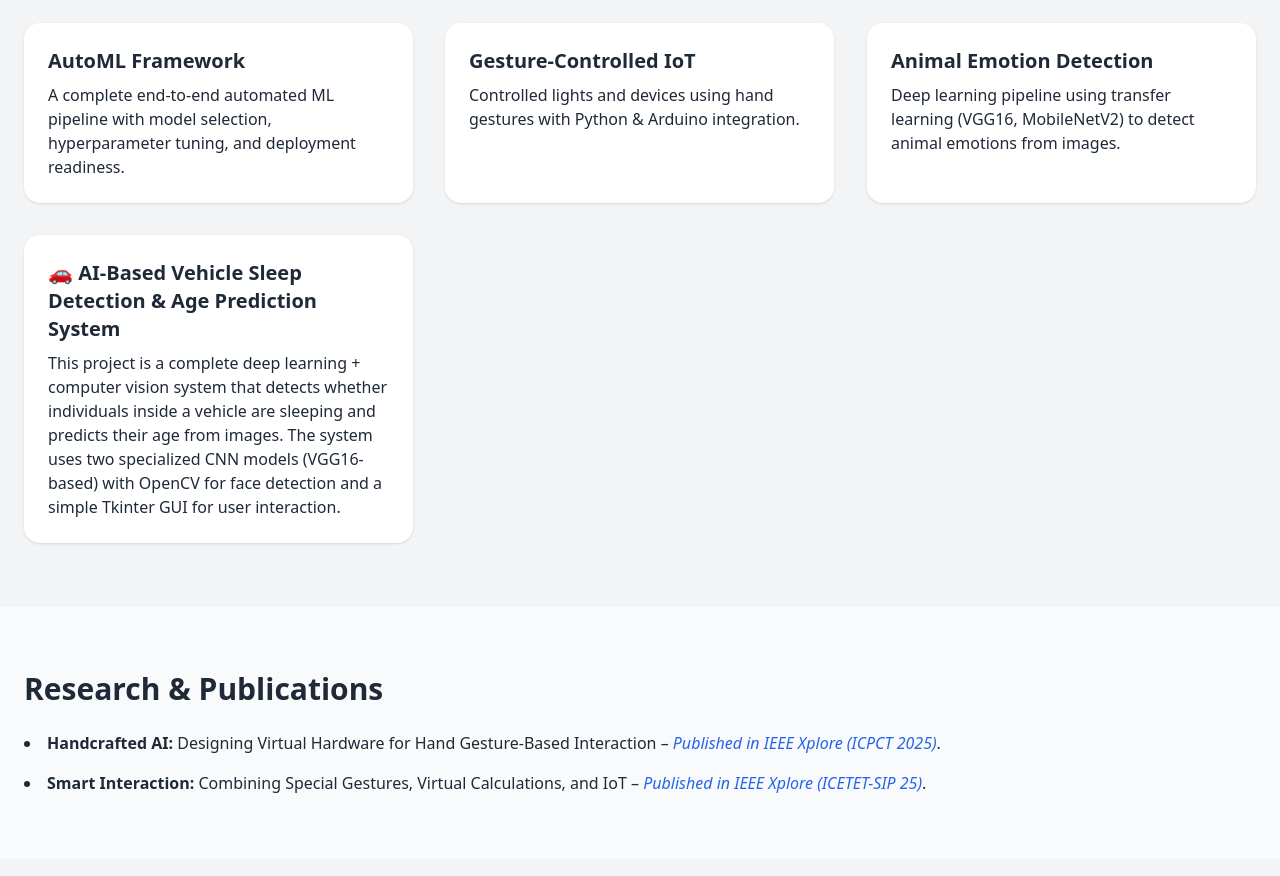
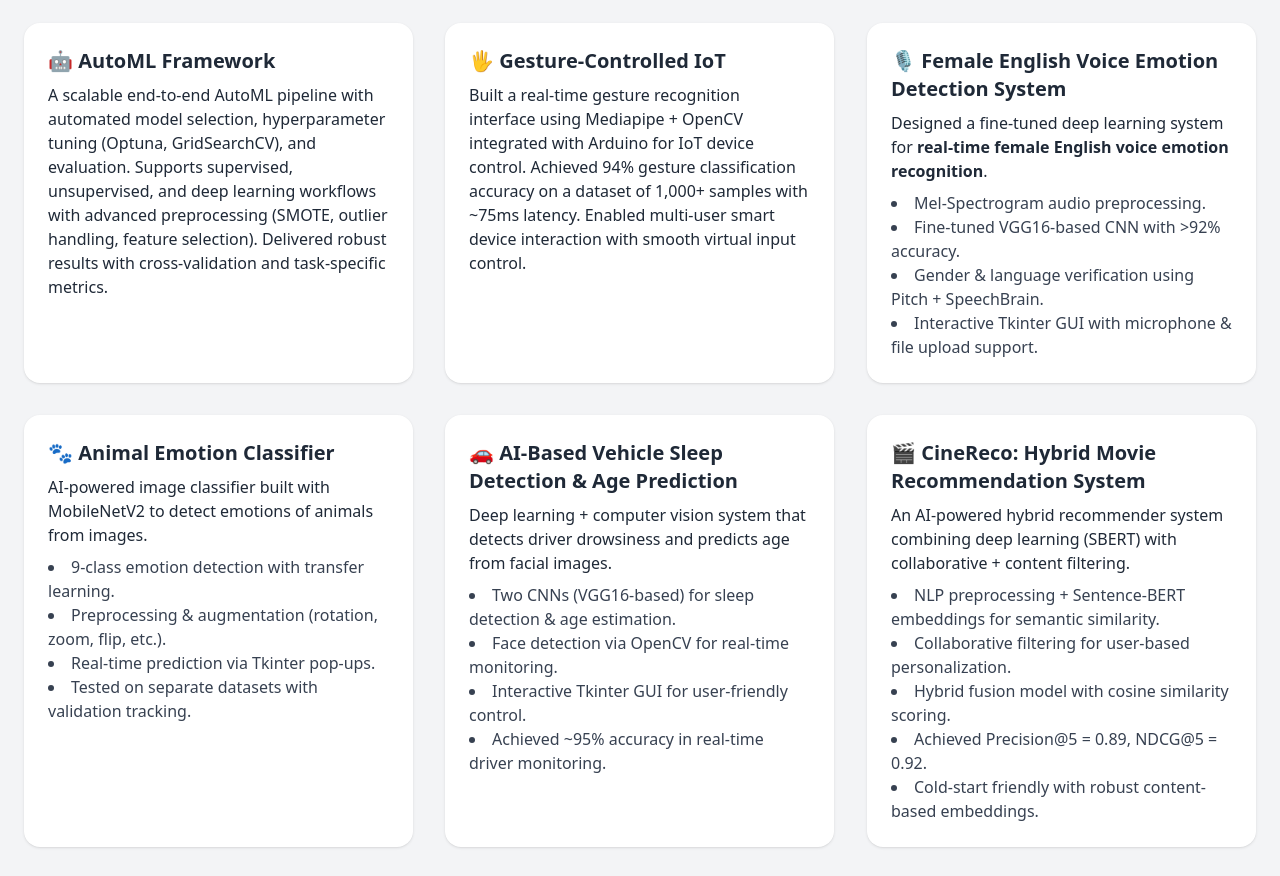
Before and after one commit to shivam15112003/shivam-portfolio, a plain HTML site: page index.html in a window 1280 px wide. Shown: the part 1040-1916 px from the top of the page. Drawn offline with nearby package versions, Linux system fonts and the light colour scheme.

Commit message:
Update index.html

```diff
--- a/index.html
+++ b/index.html
@@ -87,27 +87,89 @@
 
 
 
-    <!-- Projects -->
+      <!-- Projects -->
   <section id="projects" class="py-16 bg-gray-100">
     <div class="container mx-auto px-6">
       <h3 class="text-3xl font-semibold mb-10">Projects</h3>
       <div class="grid md:grid-cols-2 lg:grid-cols-3 gap-8">
+
+        <!-- AutoML -->
         <div data-aos="fade-up" class="bg-white rounded-2xl shadow p-6 hover:scale-105 transition transform">
-          <h4 class="text-xl font-bold mb-2">AutoML Framework</h4>
-          <p>A complete end-to-end automated ML pipeline with model selection, hyperparameter tuning, and deployment readiness.</p>
+          <h4 class="text-xl font-bold mb-2">🤖 AutoML Framework</h4>
+          <p>A scalable end-to-end AutoML pipeline with automated model selection, hyperparameter tuning (Optuna, GridSearchCV), and evaluation.
+             Supports supervised, unsupervised, and deep learning workflows with advanced preprocessing (SMOTE, outlier handling, feature selection).
+             Delivered robust results with cross-validation and task-specific metrics.</p>
         </div>
+
+        <!-- Gesture Controlled IoT -->
         <div data-aos="fade-up" class="bg-white rounded-2xl shadow p-6 hover:scale-105 transition transform">
-          <h4 class="text-xl font-bold mb-2">Gesture-Controlled IoT</h4>
-          <p>Controlled lights and devices using hand gestures with Python & Arduino integration.</p>
+          <h4 class="text-xl font-bold mb-2">🖐 Gesture-Controlled IoT</h4>
+          <p>Built a real-time gesture recognition interface using Mediapipe + OpenCV integrated with Arduino for IoT device control.
+             Achieved 94% gesture classification accuracy on a dataset of 1,000+ samples with ~75ms latency.
+             Enabled multi-user smart device interaction with smooth virtual input control.</p>
         </div>
+
+        <!-- Female Voice Emotion Detection -->
         <div data-aos="fade-up" class="bg-white rounded-2xl shadow p-6 hover:scale-105 transition transform">
-          <h4 class="text-xl font-bold mb-2">Animal Emotion Detection</h4>
-          <p>Deep learning pipeline using transfer learning (VGG16, MobileNetV2) to detect animal emotions from images.</p>
+          <h4 class="text-xl font-bold mb-2">🎙 Female English Voice Emotion Detection System</h4>
+          <p>Designed a fine-tuned deep learning system for <strong>real-time female English voice emotion recognition</strong>.</p>
+          <ul class="list-disc list-inside mt-2 text-gray-700">
+            <li>Mel-Spectrogram audio preprocessing.</li>
+            <li>Fine-tuned VGG16-based CNN with >92% accuracy.</li>
+            <li>Gender & language verification using Pitch + SpeechBrain.</li>
+            <li>Interactive Tkinter GUI with microphone & file upload support.</li>
+          </ul>
         </div>
+
+        <!-- Animal Emotion Detection -->
         <div data-aos="fade-up" class="bg-white rounded-2xl shadow p-6 hover:scale-105 transition transform">
-          <h4 class="text-xl font-bold mb-2">🚗 AI-Based Vehicle Sleep Detection & Age Prediction System</h4>
-          <p>This project is a complete deep learning + computer vision system that detects whether individuals inside a vehicle are sleeping and predicts their age from images. The system uses two specialized CNN models (VGG16-based) with OpenCV for face detection and a simple Tkinter GUI for user interaction.</p>
+          <h4 class="text-xl font-bold mb-2">🐾 Animal Emotion Classifier</h4>
+          <p>AI-powered image classifier built with MobileNetV2 to detect emotions of animals from images.</p>
+          <ul class="list-disc list-inside mt-2 text-gray-700">
+            <li>9-class emotion detection with transfer learning.</li>
+            <li>Preprocessing & augmentation (rotation, zoom, flip, etc.).</li>
+            <li>Real-time prediction via Tkinter pop-ups.</li>
+            <li>Tested on separate datasets with validation tracking.</li>
+          </ul>
         </div>
+
+        <!-- Vehicle Sleep Detection -->
+        <div data-aos="fade-up" class="bg-white rounded-2xl shadow p-6 hover:scale-105 transition transform">
+          <h4 class="text-xl font-bold mb-2">🚗 AI-Based Vehicle Sleep Detection & Age Prediction</h4>
+          <p>Deep learning + computer vision system that detects driver drowsiness and predicts age from facial images.</p>
+          <ul class="list-disc list-inside mt-2 text-gray-700">
+            <li>Two CNNs (VGG16-based) for sleep detection & age estimation.</li>
+            <li>Face detection via OpenCV for real-time monitoring.</li>
+            <li>Interactive Tkinter GUI for user-friendly control.</li>
+            <li>Achieved ~95% accuracy in real-time driver monitoring.</li>
+          </ul>
+        </div>
+
+        <!-- CineReco -->
+        <div data-aos="fade-up" class="bg-white rounded-2xl shadow p-6 hover:scale-105 transition transform">
+          <h4 class="text-xl font-bold mb-2">🎬 CineReco: Hybrid Movie Recommendation System</h4>
+          <p>An AI-powered hybrid recommender system combining deep learning (SBERT) with collaborative + content filtering.</p>
+          <ul class="list-disc list-inside mt-2 text-gray-700">
+            <li>NLP preprocessing + Sentence-BERT embeddings for semantic similarity.</li>
+            <li>Collaborative filtering for user-based personalization.</li>
+            <li>Hybrid fusion model with cosine similarity scoring.</li>
+            <li>Achieved Precision@5 = 0.89, NDCG@5 = 0.92.</li>
+            <li>Cold-start friendly with robust content-based embeddings.</li>
+          </ul>
+        </div>
+
+        <!-- AtliQ SQL Assistant -->
+        <div data-aos="fade-up" class="bg-white rounded-2xl shadow p-6 hover:scale-105 transition transform">
+          <h4 class="text-xl font-bold mb-2">📊 AtliQ T-Shirts: LLM-Powered SQL Assistant</h4>
+          <p>Developed a LangChain + Google Palm-based assistant that translates natural language into SQL queries for MySQL business insights.</p>
+          <ul class="list-disc list-inside mt-2 text-gray-700">
+            <li>Natural language to SQL query generation with few-shot learning.</li>
+            <li>Semantic example selection using HuggingFace + Chroma embeddings.</li>
+            <li>Streamlit dashboard with live results & query reasoning.</li>
+            <li>Deployed on real inventory/pricing database with error handling.</li>
+          </ul>
+        </div>
+
       </div>
     </div>
   </section>
```
